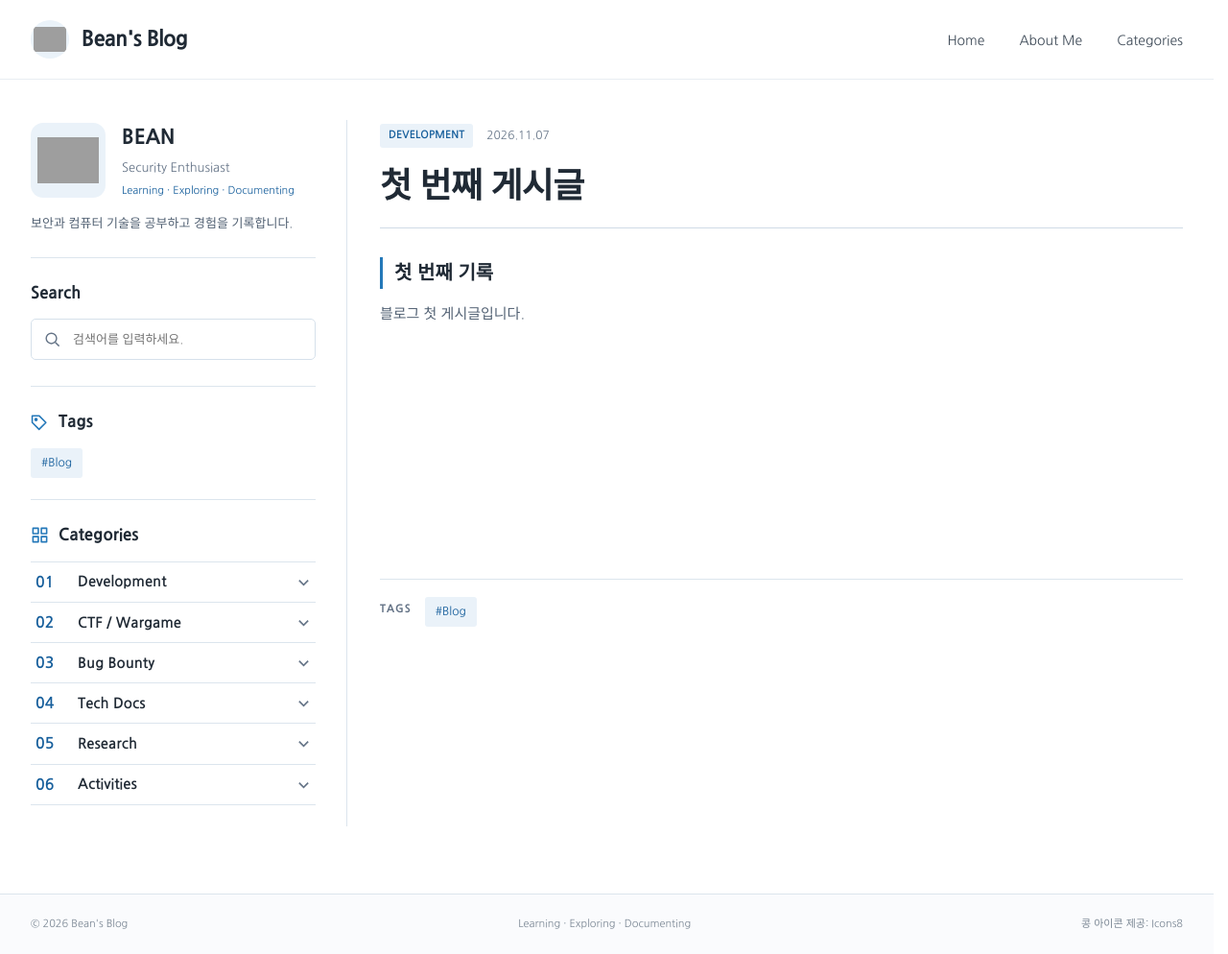
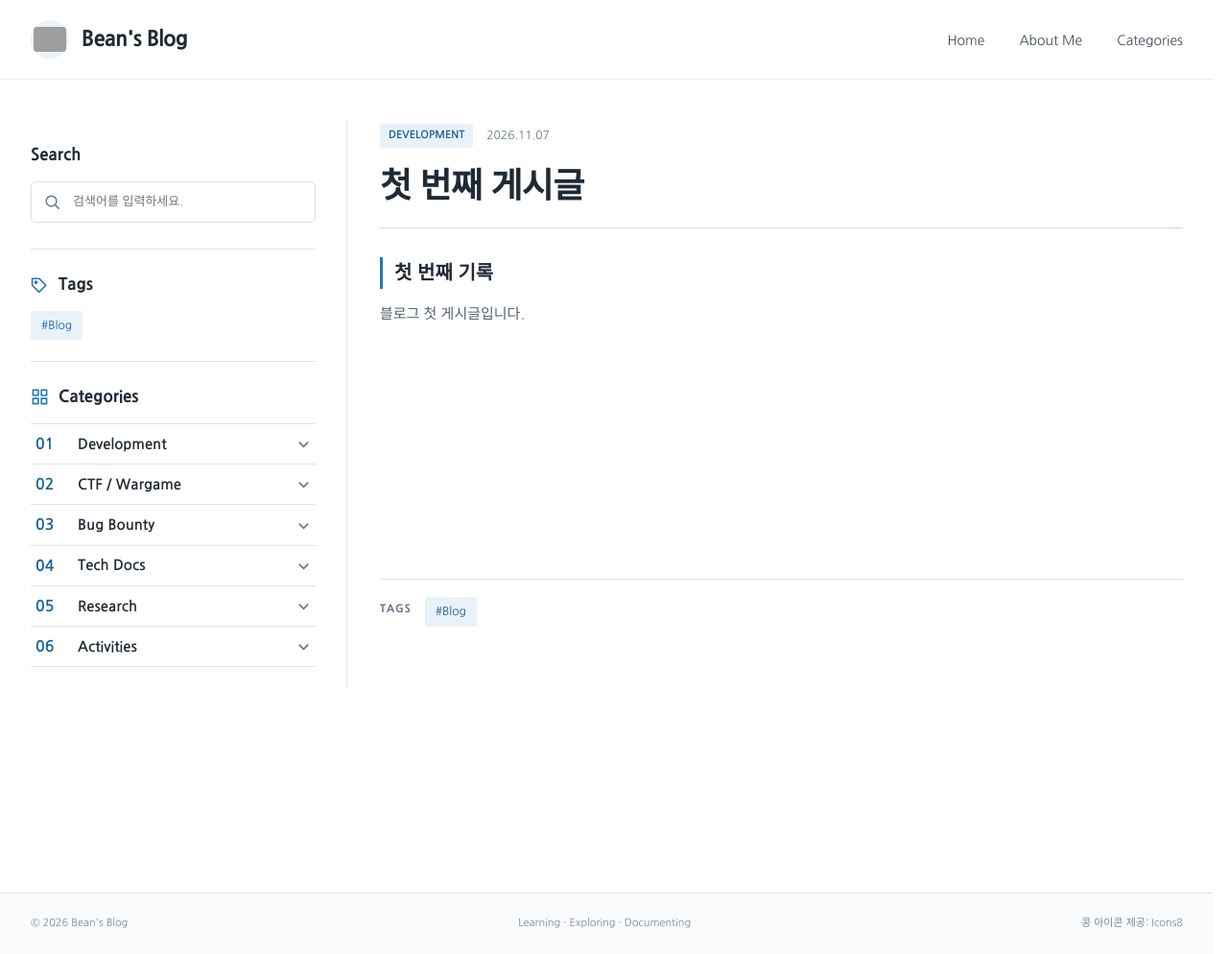
Before and after one commit to BEAN-CMD418/bean-cmd418.github.io, a Jekyll site: the page built from _posts/2026-11-08-first-post.md, in a window 1280 px wide and 994 px high. Shown: the whole window at 96% size. Built offline with Jekyll 4.4.1, drawn with Linux system fonts in a browser that asks for light colours; some web fonts are replaced; grey boxes are pictures that could not be loaded.

Commit message:
Fix category navigation and post sidebar

```diff
--- a/_includes/blog-sidebar.html
+++ b/_includes/blog-sidebar.html
@@ -1,4 +1,5 @@
 <aside class="sidebar" aria-label="Blog sidebar">
+  {% unless include.hide_profile %}
   <section class="profile-block">
     <div class="bean-avatar">
       <img src="https://img.icons8.com/external-bi-chroma-amoghdesign/96/external-bean-fruits-and-vegetables-bi-chroma-amoghdesign.png" alt="콩 아이콘">
@@ -10,6 +11,7 @@
     </div>
     <p class="profile-description">보안과 컴퓨터 기술을 공부하고 경험을 기록합니다.</p>
   </section>
+  {% endunless %}
 
   <section class="sidebar-section search-section">
     <h2 class="sidebar-heading">Search</h2>
```
